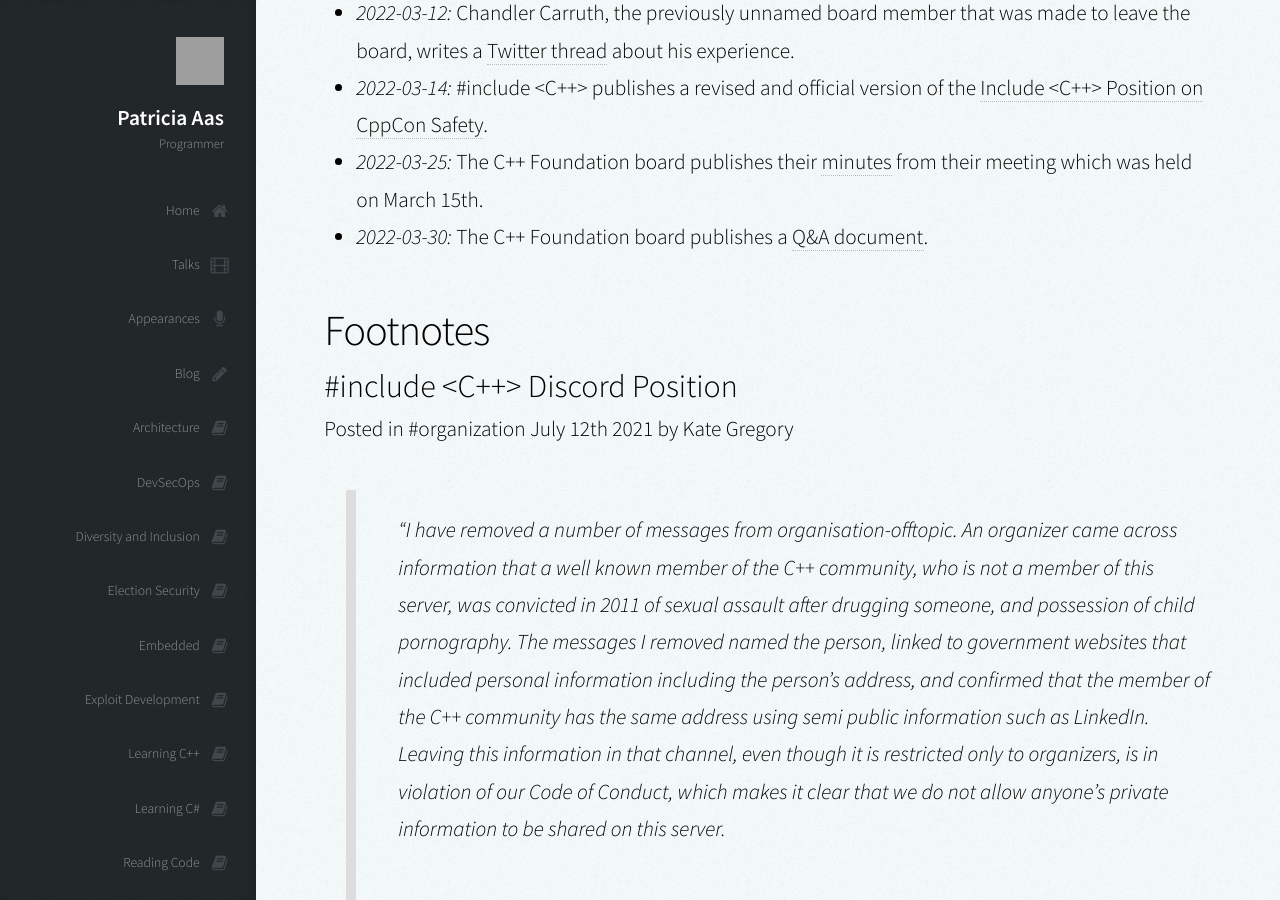
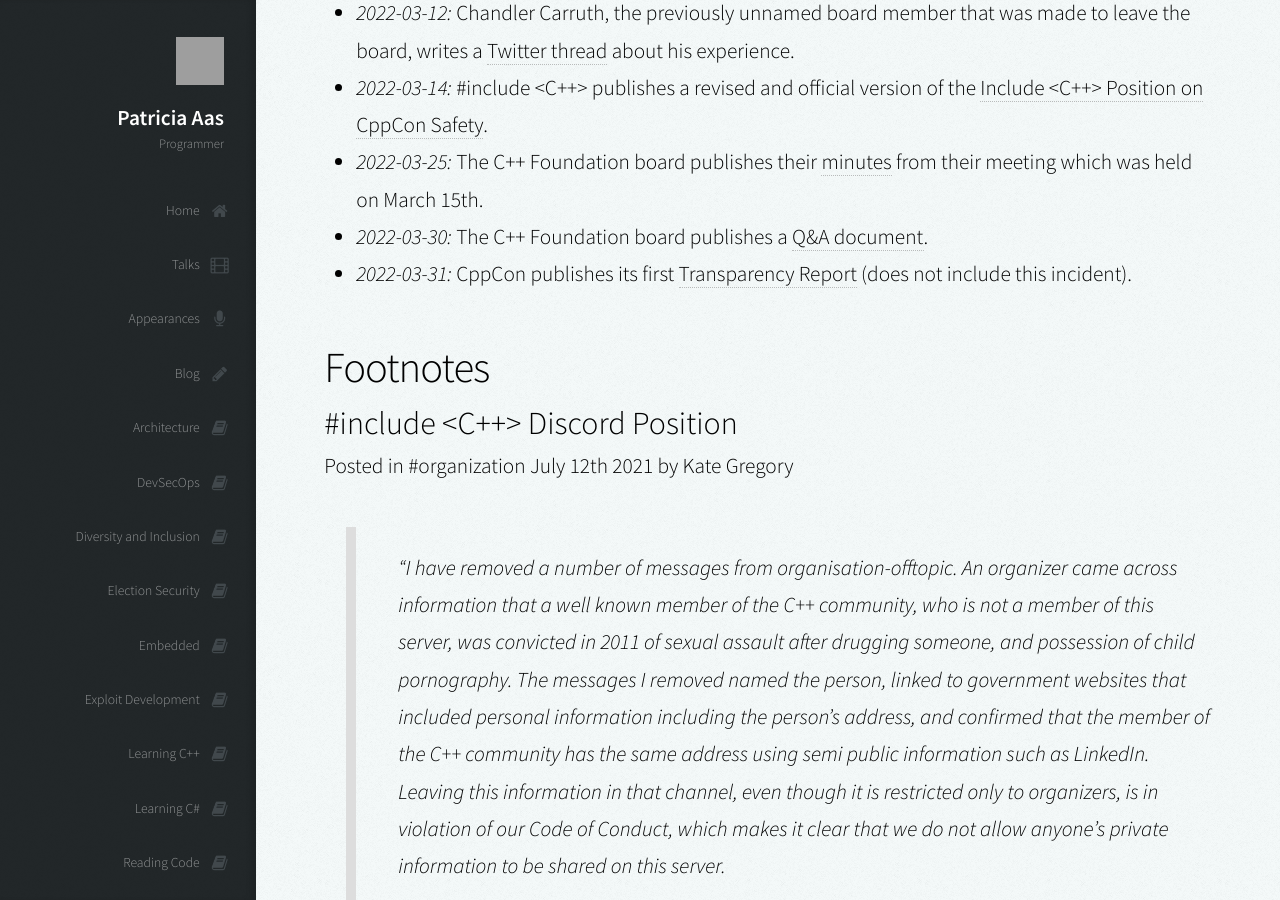
Before and after one commit to patricia-gallardo/patricia-gallardo.github.io, a Jekyll site: the page built from _posts/2022-03-08-proposed-cppcon_safety__transparency_report.md, in a window 1280 px wide and 900 px high, scrolled down 6005 px. Built offline with Jekyll 4.4.1, drawn with Linux system fonts in a browser that asks for light colours; nearby versions of some CDN libraries; grey boxes are pictures that could not be loaded.

Commit message:
Add transparency report

```diff
--- a/_posts/2022-03-08-proposed-cppcon_safety__transparency_report.md
+++ b/_posts/2022-03-08-proposed-cppcon_safety__transparency_report.md
@@ -151,6 +151,7 @@
 * *2022-03-14:* #include <C++> publishes a revised and official version of the [Include <C++> Position on CppCon Safety][6].
 * *2022-03-25:* The C++ Foundation board publishes their [minutes][7] from their meeting which was held on March 15th.
 * *2022-03-30:* The C++ Foundation board publishes a [Q&A document][8].
+* *2022-03-31:* CppCon publishes its first [Transparency Report][9] (does not include this incident).
 
 ## Footnotes
 
```
Also changed, not shown: other parts of _posts/2022-03-08-proposed-cppcon_safety__transparency_report.md (+1 -0 lines).
